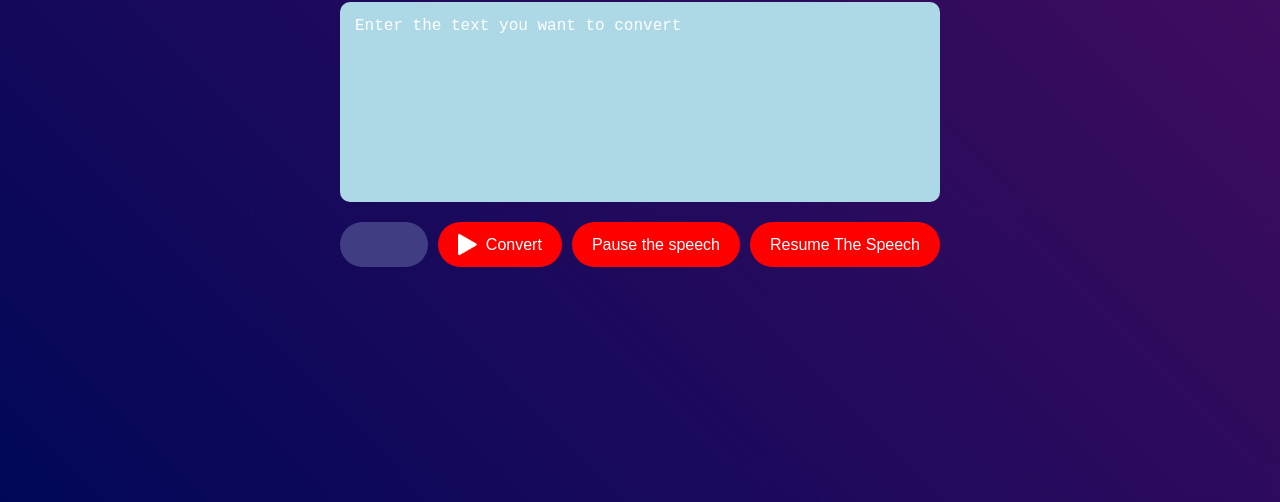
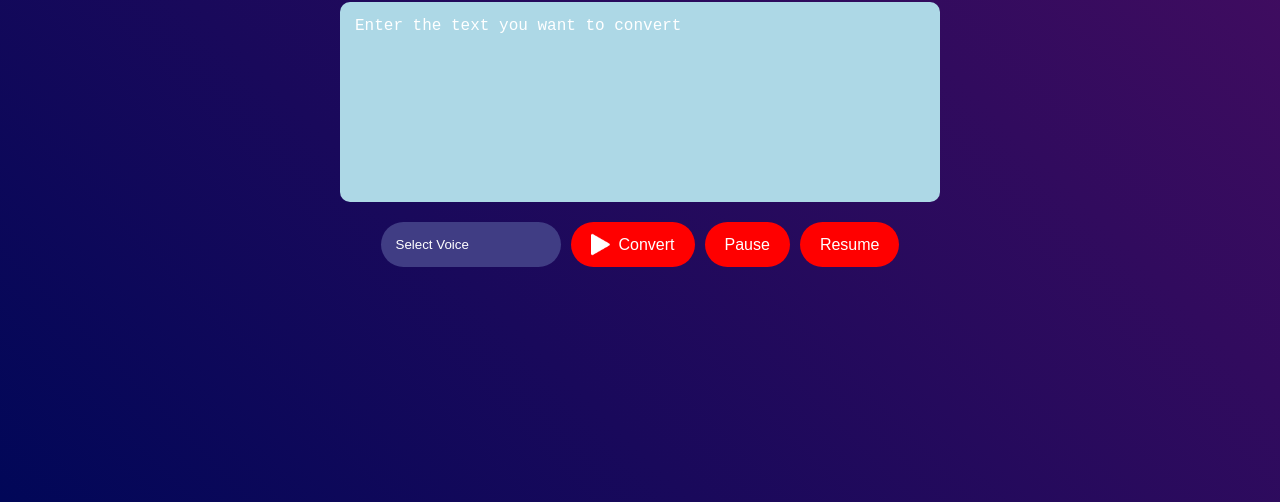
Before and after one commit to Jeje0001/Text-to-speech-Project, a plain HTML site: page index.html in a window 1280 px wide. Shown: the part 298-800 px from the top of the page. Drawn offline with Linux system fonts and the light colour scheme.

Commit message:
Update index.html

```diff
--- a/index.html
+++ b/index.html
@@ -3,26 +3,22 @@
 <head>
     <meta charset="UTF-8">
     <meta name="viewport" content="width=device-width, initial-scale=1.0">
-    <title>Text to Speech Convertor</title>
+    <title>Text to Speech Converter</title>
     <link rel="stylesheet" href="app.css">
 </head>
 <body>
 
     <div class="hero">
         <h1>Jeje Text to Speech <span>Converter</span></h1>
-        <!-- <label for="text" >Enter your text here</label> -->
-        <textarea name="text" id="text" cols="30" rows="10" placeholder="Enter the text you want to convert"></textarea>
+        <textarea name="text" id="text" placeholder="Enter the text you want to convert"></textarea>
         <div class="row">
-            <select name="" id="" >
-                <img src="images/dropdown.png" alt="" id="i">
-
-
+            <select>
+                <option>Select Voice</option>
             </select>
-            <button> <img src="images/play.png" alt="" id="img"> Convert</button>
-            <button id="bb">Pause the speech</button>
-            <button id="cc"> Resume The Speech</button>
+            <button><img src="images/play.png" alt="Play Icon"> Convert</button>
+            <button id="bb">Pause</button>
+            <button id="cc">Resume</button>
         </div>
-
     </div>
 
 </body>
```
